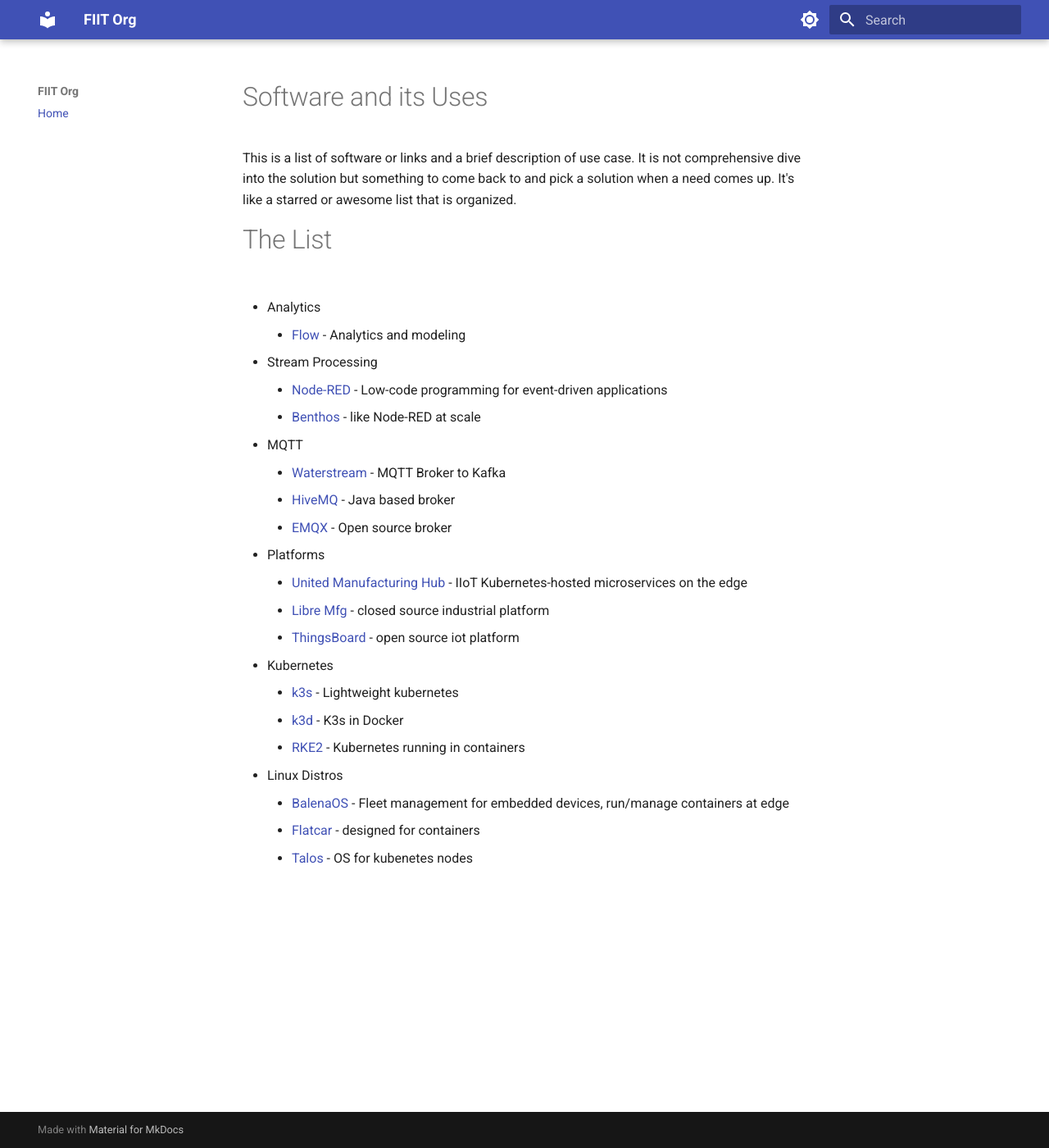
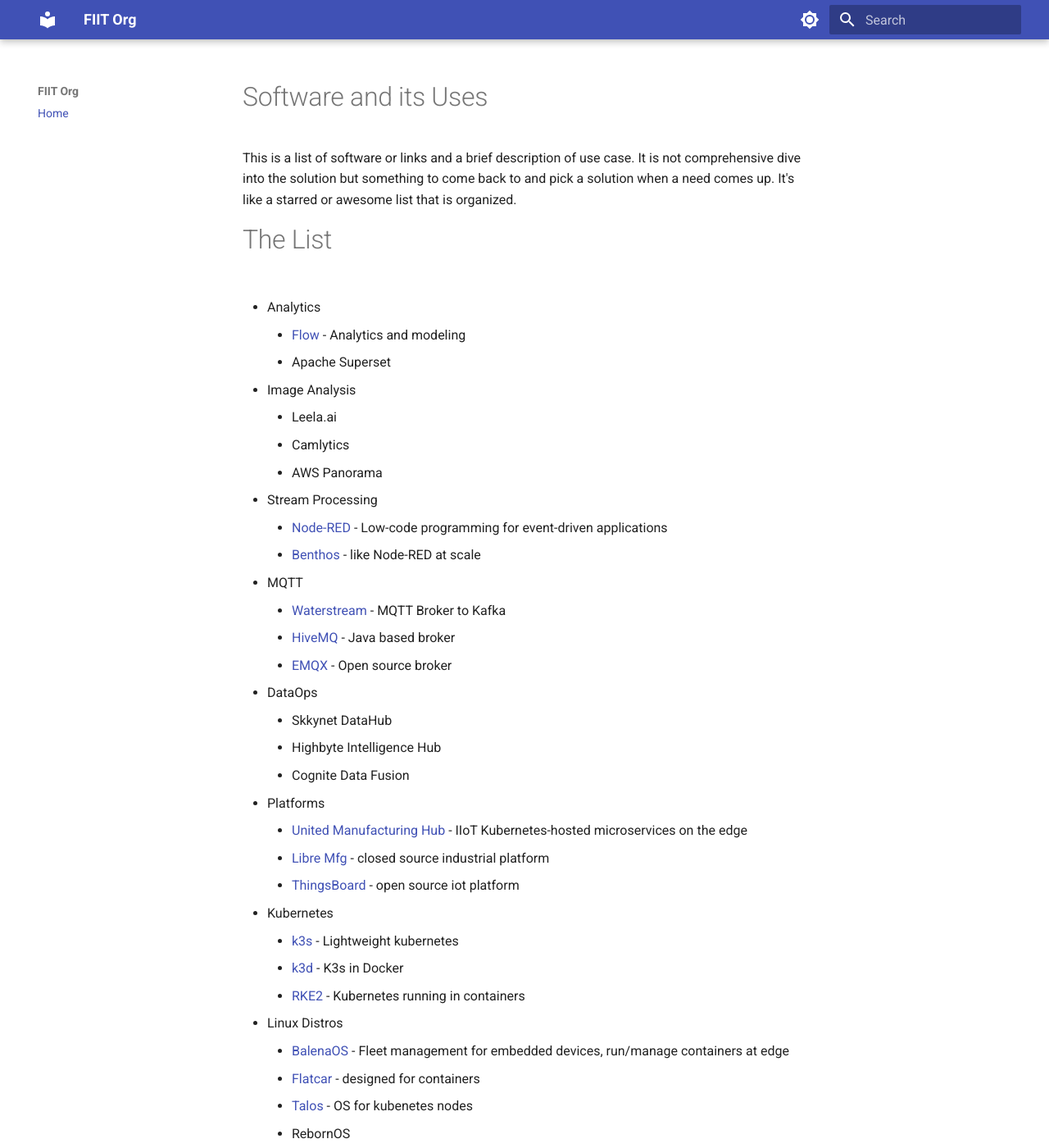
Before and after one commit to fiit-org/fiit-org.github.io, an MkDocs documentation site: the page built from docs/index.md, in a window 1280 px wide and 1400 px high. Shown: the whole window at 82% size. Built offline with MkDocs 1.6.1 and Material for MkDocs 9.7.7, drawn with Linux system fonts in a browser that asks for light colours.

Commit message:
new lines
Signed-off-by: Travis Hunt <thunt-career@gmail.com>

```diff
--- a/docs/index.md
+++ b/docs/index.md
@@ -6,6 +6,12 @@
 
 - Analytics
     - [Flow](https://www.flow-software.com/) - Analytics and modeling
+    - Apache Superset
+
+- Image Analysis
+    - Leela.ai
+    - Camlytics
+    - AWS Panorama
 
 - Stream Processing
     - [Node-RED](https://github.com/node-red/node-red) - Low-code programming for event-driven applications
@@ -15,6 +21,11 @@
     - [Waterstream](https://waterstream.io/) - MQTT Broker to Kafka
     - [HiveMQ](https://github.com/hivemq/hivemq-community-edition) - Java based broker
     - [EMQX](https://github.com/emqx/emqx) - Open source broker
+
+- DataOps
+    - Skkynet DataHub
+    - Highbyte Intelligence Hub
+    - Cognite Data Fusion
 
 - Platforms
     - [United Manufacturing Hub](https://www.umh.app/) - IIoT Kubernetes-hosted microservices on the edge
@@ -30,3 +41,4 @@
     - [BalenaOS](https://www.balena.io/os) - Fleet management for embedded devices, run/manage containers at edge
     - [Flatcar](https://www.flatcar.org/) - designed for containers
     - [Talos](https://www.talos.dev/) - OS for kubenetes nodes
+    - RebornOS
```
